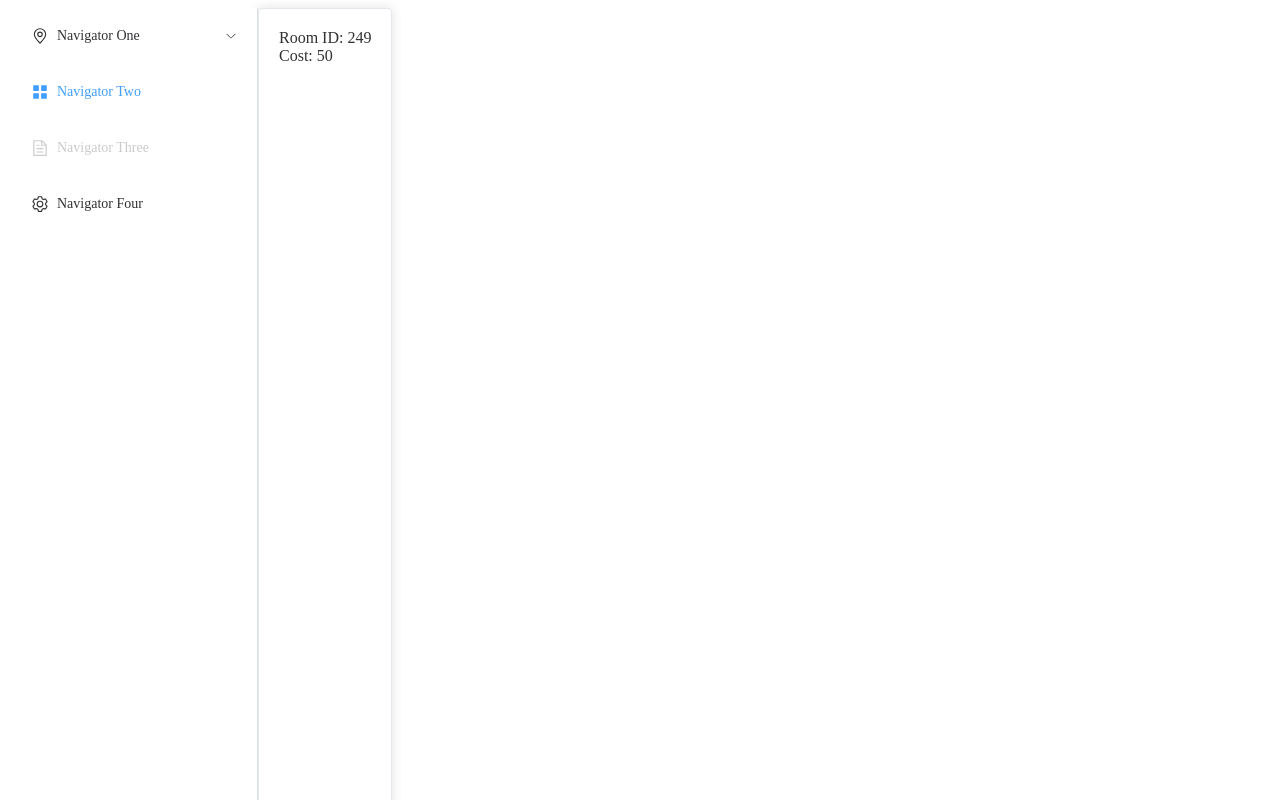
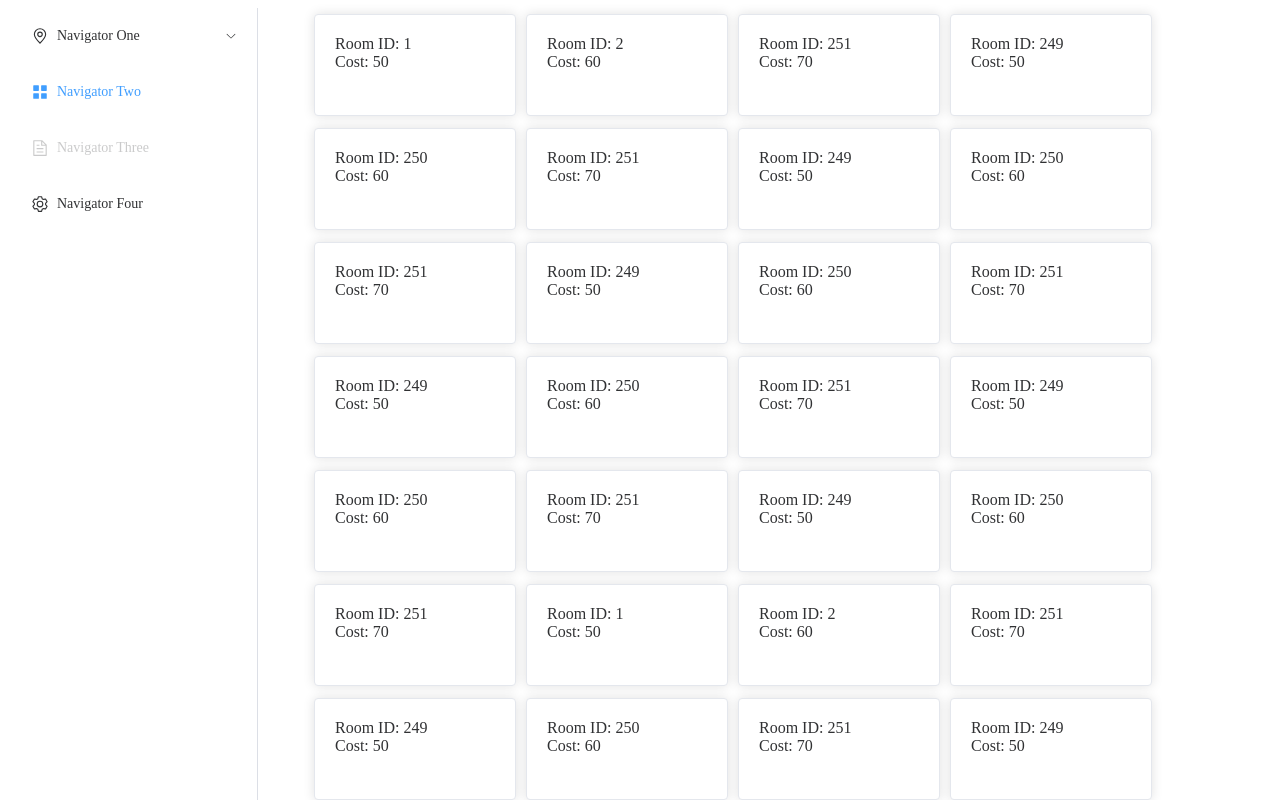
Before and after one commit to SamuraiBUPT/bupt-hotel-management, a Vue app in the folder frontend/: page /#/manager in a window 1280 px wide. Shown: the top 800 px of the page. Built offline with nearby package versions, Linux system fonts and the light colour scheme.

Commit message:
bool1020 update

```diff
--- a/frontend/src/components/RoomGrid/roomgrid.vue
+++ b/frontend/src/components/RoomGrid/roomgrid.vue
@@ -1,6 +1,6 @@
 <template>
   <el-card @click="OfferDetail" @mouseover="handleMouseOver" @mouseout="handleMouseOut"
-  :class="{hovered: isHovered}">
+  :class="{hovered: isHovered}" style="width: 200px; height: 100px;">
     <div class="text item">Room ID: {{ room_id }}</div>
     <div class="text item">Cost: {{ cost }}</div>
   </el-card>
--- a/frontend/src/views/manager_panel/PanelView.vue
+++ b/frontend/src/views/manager_panel/PanelView.vue
@@ -1,11 +1,18 @@
 <template>
-  <div class="container">
-    <MenuRight class="menu"/>
-    <RoomGrid
-    :room_id="249"
-    :cost="50"/>
-
-  </div>
+  <el-container>
+    <el-aside>
+      <MenuRight class="menu" />
+    </el-aside>
+    <el-container style="display: flex; flex-wrap: wrap;">
+      <div
+        v-for="(room, index) in rooms"
+        :key="index"
+        style="width: 200px; margin: 6px; padding: 0;"
+      >
+        <RoomGrid :room_id="room.id" :cost="room.cost" style="margin: 0; padding: 0;" />
+      </div>
+    </el-container>
+  </el-container>
 </template>
 
 <script>
@@ -15,12 +22,56 @@ export default {
   name: 'PanelView',
   data() {
     return {
-
+      rooms: [
+        { id: 1, cost: 50 },
+        { id: 2, cost: 60 },
+        { id: 251, cost: 70 },
+        { id: 249, cost: 50 },
+        { id: 250, cost: 60 },
+        { id: 251, cost: 70 },
+        { id: 249, cost: 50 },
+        { id: 250, cost: 60 },
+        { id: 251, cost: 70 },
+        { id: 249, cost: 50 },
+        { id: 250, cost: 60 },
+        { id: 251, cost: 70 },
+        { id: 249, cost: 50 },
+        { id: 250, cost: 60 },
+        { id: 251, cost: 70 },
+        { id: 249, cost: 50 },
+        { id: 250, cost: 60 },
+        { id: 251, cost: 70 },
+        { id: 249, cost: 50 },
+        { id: 250, cost: 60 },
+        { id: 251, cost: 70 },
+        { id: 1, cost: 50 },
+        { id: 2, cost: 60 },
+        { id: 251, cost: 70 },
+        { id: 249, cost: 50 },
+        { id: 250, cost: 60 },
+        { id: 251, cost: 70 },
+        { id: 249, cost: 50 },
+        { id: 250, cost: 60 },
+        { id: 251, cost: 70 },
+        { id: 249, cost: 50 },
+        { id: 250, cost: 60 },
+        { id: 251, cost: 70 },
+        { id: 249, cost: 50 },
+        { id: 250, cost: 60 },
+        { id: 251, cost: 70 },
+        { id: 249, cost: 50 },
+        { id: 250, cost: 60 },
+        { id: 251, cost: 70 },
+        { id: 249, cost: 50 },
+        { id: 250, cost: 60 },
+        { id: 251, cost: 70 },
+        // 这里需要用数据库捕获信息
+      ],
     }
   },
   components: {
     MenuRight,
-    RoomGrid
+    RoomGrid,
   },
   methods: {
 
```
